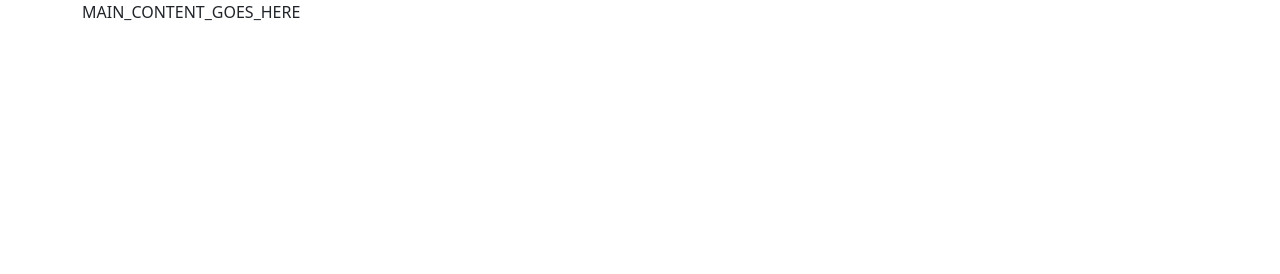
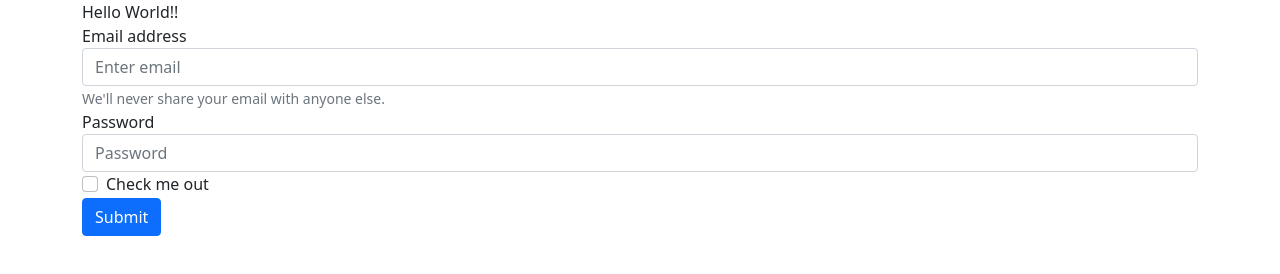
Before and after one commit to ankitc34/centralized-workflow, a plain HTML site: page index.html in a window 1280 px wide. Drawn offline with nearby package versions, Linux system fonts and the light colour scheme.

Commit message:
add form into index file

```diff
--- a/index.html
+++ b/index.html
@@ -17,8 +17,24 @@
     <div class="container">
       <div class="row">
         <div class="col">
-MAIN_CONTENT_GOES_HERE
+Hello World!!
         </div>
+        <form>
+          <div class="form-group">
+            <label for="exampleInputEmail1">Email address</label>
+            <input type="email" class="form-control" id="exampleInputEmail1" aria-describedby="emailHelp" placeholder="Enter email">
+            <small id="emailHelp" class="form-text text-muted">We'll never share your email with anyone else.</small>
+          </div>
+          <div class="form-group">
+            <label for="exampleInputPassword1">Password</label>
+            <input type="password" class="form-control" id="exampleInputPassword1" placeholder="Password">
+          </div>
+          <div class="form-check">
+            <input type="checkbox" class="form-check-input" id="exampleCheck1">
+            <label class="form-check-label" for="exampleCheck1">Check me out</label>
+          </div>
+          <button type="submit" class="btn btn-primary">Submit</button>
+        </form>
       </div>
     </div>
 
```
